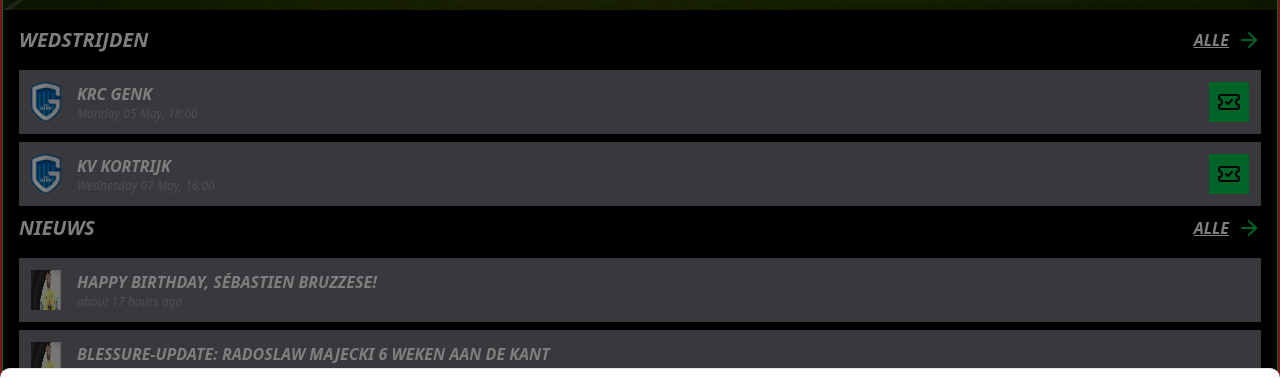
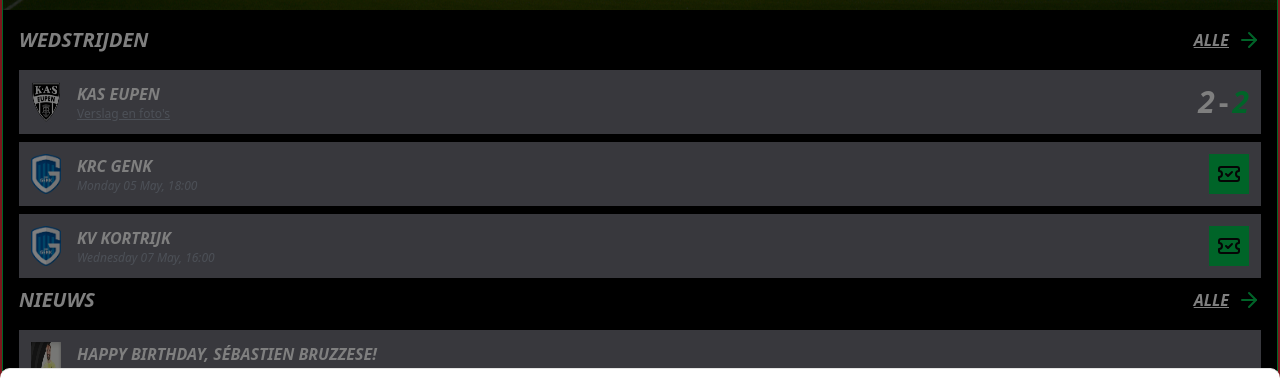
Before and after one commit to BertVereecken/cercle-case, a Next.js app: page / in a window 1280 px wide. Shown: the part 257-637 px from the top of the page. Built offline with nearby package versions, Linux system fonts and the light colour scheme; no server answers.

Commit message:
kaizen: display past games

```diff
--- a/src/app/home/components/game-info.component.tsx
+++ b/src/app/home/components/future-game-info.component.tsx
@@ -34,25 +34,3 @@
     </div>
   );
 };
-
-interface GameScoreProps {
-  winningScore: number;
-  losingScore: number;
-}
-
-const GameScore = ({
-  winningScore,
-  losingScore,
-}: GameScoreProps): React.ReactElement => {
-  return (
-    <span>
-      <p className={"underline italic text-white uppercase font-semibold"}>
-        {winningScore}
-      </p>
-
-      <p className={"underline italic uppercase font-semibold text-green-500"}>
-        {losingScore}
-      </p>
-    </span>
-  );
-};
--- a/src/app/home/components/future-games.component.tsx
+++ /dev/null
@@ -1,19 +0,0 @@
-"use client";
-
-import React from "react";
-import { FutureGameInfo } from "@/app/home/components/game-info.component";
-import { useFutureGames } from "@/app/home/hooks/future-game-info.hook";
-
-export const FutureGames = (): React.ReactElement => {
-  const futureGamesQuery = useFutureGames();
-
-  return (
-    <>
-      {(futureGamesQuery.data ?? []).map((futureGame) => (
-        <div className={"pb-2"} key={futureGame.id}>
-          <FutureGameInfo futureGameInfo={futureGame} />
-        </div>
-      ))}
-    </>
-  );
-};
--- /dev/null
+++ b/src/app/home/components/past-game-info.component.tsx
@@ -0,0 +1,51 @@
+import React from "react";
+import { Description, SubTitle } from "@/components/typography";
+import Image from "next/image";
+import { PastGameInfoItem } from "@/app/home/hooks/past-games.hook";
+
+interface PastGameInfoProps {
+  pastGameInfo: PastGameInfoItem;
+}
+
+export const PastGameInfo = ({
+  pastGameInfo,
+}: PastGameInfoProps): React.ReactElement => {
+  return (
+    <div className={"bg-zinc-500 p-3"}>
+      <div className={"flex justify-between items-center"}>
+        <div className={"flex gap-4"}>
+          <Image src={"/kas-eupen.png"} alt={"genk"} width={30} height={30} />
+          <div className={"flex flex-col"}>
+            <SubTitle underline={false}>{pastGameInfo.gameName}</SubTitle>
+            <Description underline italic={false}>
+              Verslag en foto's
+            </Description>
+          </div>
+        </div>
+        <GameScore
+          winningScore={pastGameInfo.winningScore}
+          losingScore={pastGameInfo.losingScore}
+        />
+      </div>
+    </div>
+  );
+};
+
+// TODO: move to separate file later
+interface GameScoreProps {
+  winningScore: number;
+  losingScore: number;
+}
+
+const GameScore = ({
+  winningScore,
+  losingScore,
+}: GameScoreProps): React.ReactElement => {
+  return (
+    <div className={"flex gap-1 text-3xl font-bold text-white"}>
+      <p className={"italic"}>{winningScore}</p>
+      <span>-</span>
+      <p className={"italic text-green-500"}>{losingScore}</p>
+    </div>
+  );
+};
--- /dev/null
+++ b/src/app/home/components/recent-and-upcoming-games.component.tsx
@@ -0,0 +1,28 @@
+"use client";
+
+import React from "react";
+import { useFutureGames } from "@/app/home/hooks/future-game-info.hook";
+import { usePastGames } from "@/app/home/hooks/past-games.hook";
+import { FutureGameInfo } from "./future-game-info.component";
+import { PastGameInfo } from "@/app/home/components/past-game-info.component";
+
+export const RecentAndUpcomingGames = (): React.ReactElement => {
+  const futureGamesQuery = useFutureGames();
+  const pastGamesQuery = usePastGames();
+
+  return (
+    <>
+      {(pastGamesQuery.data ?? []).map((pastGame) => (
+        <div className={"pb-2"} key={pastGame.id}>
+          <PastGameInfo pastGameInfo={pastGame} />
+        </div>
+      ))}
+
+      {(futureGamesQuery.data ?? []).map((futureGame) => (
+        <div className={"pb-2"} key={futureGame.id}>
+          <FutureGameInfo futureGameInfo={futureGame} />
+        </div>
+      ))}
+    </>
+  );
+};
--- /dev/null
+++ b/src/app/home/hooks/past-games.hook.ts
@@ -0,0 +1,35 @@
+import { zz } from "@/constants/zz";
+import { z } from "zod";
+import { useQuery, UseQueryResult } from "@tanstack/react-query";
+import pastGames from "../../../past-games.json";
+import { queryKeys } from "@/constants/querykeys";
+
+const pastGameInfoItemDtoSchema = z.object({
+  id: z.number(),
+  gameName: zz.nonEmptyString,
+  winningScore: z.number(),
+  losingScore: z.number(),
+});
+
+const pastGameInfoItemSchema = z.object({
+  id: z.number(),
+  gameName: zz.nonEmptyString,
+  winningScore: z.number(),
+  losingScore: z.number(),
+});
+
+export type PastGameInfoItem = z.infer<typeof pastGameInfoItemSchema>;
+
+const fetchPastGamesInfoItems = (): Array<PastGameInfoItem> => {
+  return pastGameInfoItemDtoSchema.array().parse(pastGames);
+};
+
+export const usePastGames = (): UseQueryResult<
+  Array<PastGameInfoItem>,
+  unknown
+> => {
+  return useQuery({
+    queryKey: [queryKeys.PAST_GAMES],
+    queryFn: fetchPastGamesInfoItems,
+  });
+};
--- a/src/app/page.tsx
+++ b/src/app/page.tsx
@@ -1,9 +1,9 @@
 import { HeaderTitle } from "@/components/typography";
 import { AllInfoButton } from "@/components/all-info-button";
 import { PwaInstallPrompt } from "@/components/install-prompt";
-import { FutureGames } from "@/app/home/components/future-games.component";
 import { RecentNews } from "@/app/home/components/recent-news.component";
 import Image from "next/image";
+import { RecentAndUpcomingGames } from "./home/components/recent-and-upcoming-games.component";
 
 export default function Home() {
   return (
@@ -38,7 +38,7 @@
           <AllInfoButton />
         </div>
 
-        <FutureGames />
+        <RecentAndUpcomingGames />
 
         <div className={"flex justify-between items-center pb-4"}>
           <HeaderTitle>Nieuws</HeaderTitle>
--- a/src/constants/querykeys.ts
+++ b/src/constants/querykeys.ts
@@ -1,4 +1,5 @@
 export const queryKeys = {
   FUTURE_GAMES: "FUTURE_GAMES",
+  PAST_GAMES: "PAST_GAMES",
   RECENT_NEWS: "RECENT_NEWS",
 } as const;
--- /dev/null
+++ b/src/past-games.json
@@ -0,0 +1,8 @@
+[
+  {
+    "id": 1,
+    "gameName": "Kas Eupen",
+    "winningScore": 2,
+    "losingScore": 2
+  }
+]
```
Also changed, not shown: public/kas-eupen.png (added).
